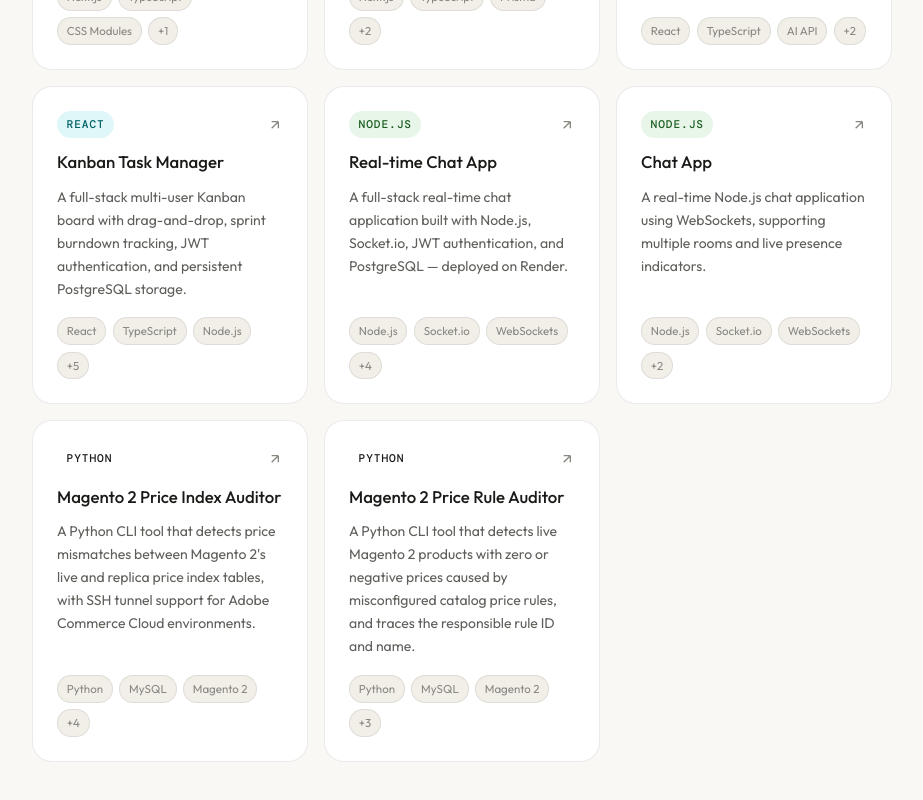
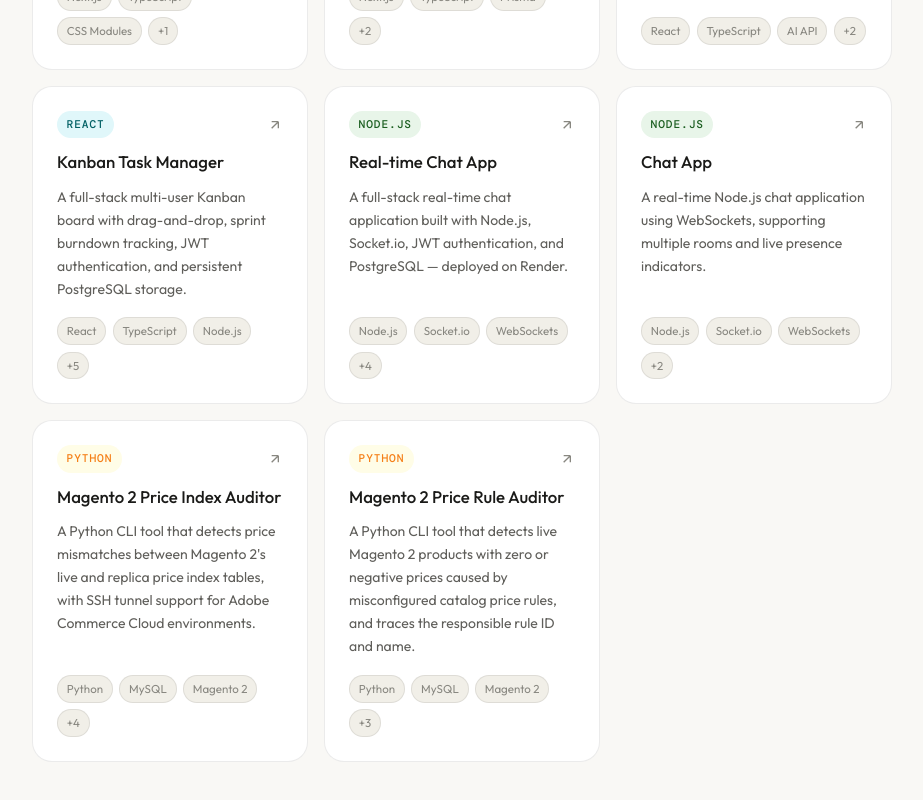
Before and after one commit to Rondel15/portfolio, a Next.js app: page /projects in a window 1280 px wide. Shown: the part 1440-2240 px from the top of the page, without its empty margins (178-1101 px from the left). Built offline with nearby package versions, Linux system fonts and the light colour scheme.

Commit message:
update projects

```diff
--- a/components/ProjectCard.module.css
+++ b/components/ProjectCard.module.css
@@ -58,6 +58,10 @@
   background: #e8f5e9;
   color: #1b5e20;
 }
+.category[data-color="yellow"] {
+  background: #fffde7;
+  color: #f57f17;
+}
 
 [data-theme="dark"] .category[data-color="orange"] {
   background: rgba(230, 81, 0, 0.2);
@@ -74,6 +78,10 @@
 [data-theme="dark"] .category[data-color="green"] {
   background: rgba(27, 94, 32, 0.2);
   color: #81c784;
+}
+[data-theme="dark"] .category[data-color="yellow"] {
+  background: rgba(245, 127, 23, 0.2);
+  color: #ffd54f;
 }
 
 .arrow {
```
